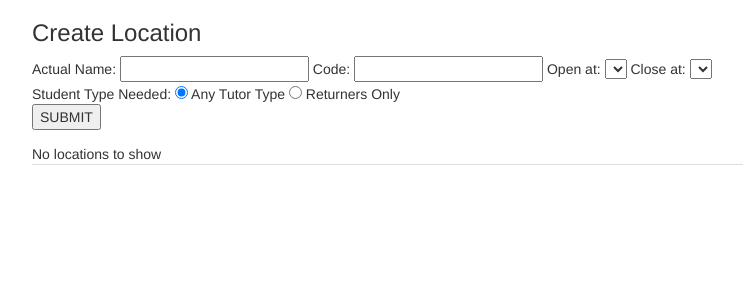
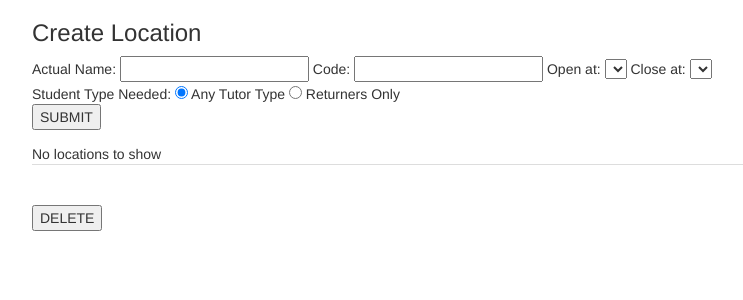
Before and after one commit to WritingCenterScheduler/application, a Flask app: template app/templates/location_settings.html in a window 1280 px wide. Shown: the part 42-342 px from the top of the page, without its empty margins (38-781 px from the left). Run offline with Flask 2, Linux system fonts and the light colour scheme; the template is opened without the code that fills it, so the values that code supplies are empty; parts of the project's set-up code (start-up, migrations or seed data) failed here and were passed over; some libraries are stand-ins or nearby versions.

Commit message:
Add location delete:

```diff
--- a/app/static/js/index.js
+++ b/app/static/js/index.js
@@ -73,7 +73,7 @@ var location_settings_init = function() {
 var make_new_location = function(){
     var data = {};
 
-    var Name   = document.getElementById('name').value;
+    var Name = document.getElementById('name').value;
     var Code = document.getElementById('code').value;
     //alert(Code);
     if (Name== ""  && Code=="") {
@@ -85,6 +85,8 @@ var make_new_location = function(){
 
     make_loc( data, function(obj){
         console.log(obj);
+        sleep(100);
+        location.reload();
     });
 }
 
@@ -109,6 +111,14 @@ var update_myself = function(){
     update_me(me, function(response){
         console.log(response);
     });
+}
+
+var confirm_delete_loc = function(code){
+    if (confirm("Are you sure you want to delete " + code + "?") ){
+        delete_loc(code, function(response){
+            window.location = "/admin/location";
+        });
+    }
 }
 
 var user_availability_init = function(){
--- a/app/static/js/schedule_api.js
+++ b/app/static/js/schedule_api.js
@@ -7,6 +7,10 @@ var MINUTESPERDAY = 60 * 24;
 var TFS_CLICK_CALLBACK_FN;
 var BEGIN_TABLE=16;
 var END_TABLE=34;
+
+function sleep(ms) {
+  return new Promise(resolve => setTimeout(resolve, ms));
+}
 
 function make_schedule_payload(sched_string, payload_json){
     var rtrn = {};
@@ -56,6 +60,17 @@ function make_loc(payload_json, callback){
     };
     xhttp.open("POST", "/api/locations", true);
     xhttp.send(JSON.stringify(payload_json));
+}
+
+function delete_loc(code, callback){
+    var xhttp = new XMLHttpRequest();
+    xhttp.onreadystatechange = function() {
+        if (this.readyState == 4 && this.status == 200) {
+            callback(JSON.parse(this.responseText));
+        }
+    };
+    xhttp.open("DELETE", "/api/location/" + code, true);
+    xhttp.send();
 }
 
 function make_user(payload_json, callback){
--- a/app/templates/location_settings.html
+++ b/app/templates/location_settings.html
@@ -30,6 +30,8 @@
 
     <br>
     <div id="location-table"></div>
+    <br>
+    <button onclick="confirm_delete_loc({{location.code}})">DELETE</button>
     <script type="text/javascript">
                     // Issue: This sometimes loads and runs before the source script is available.
                     // TODO: Fix...
```
Also changed, not shown: app/views/location_views.py (+6 -1 lines).
